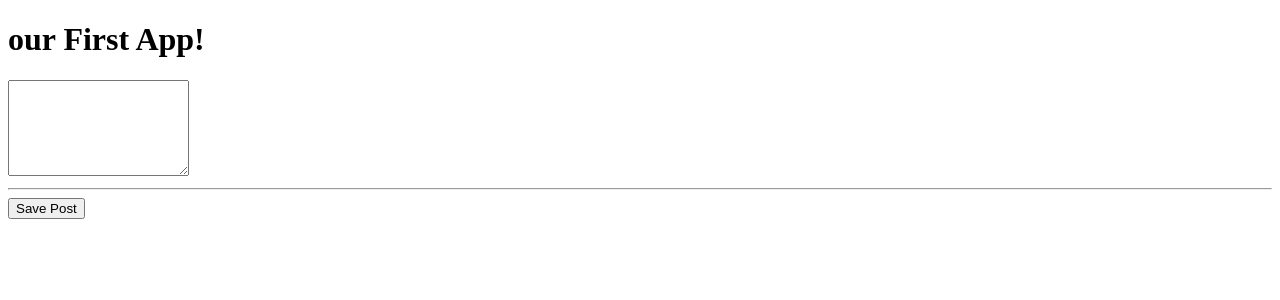
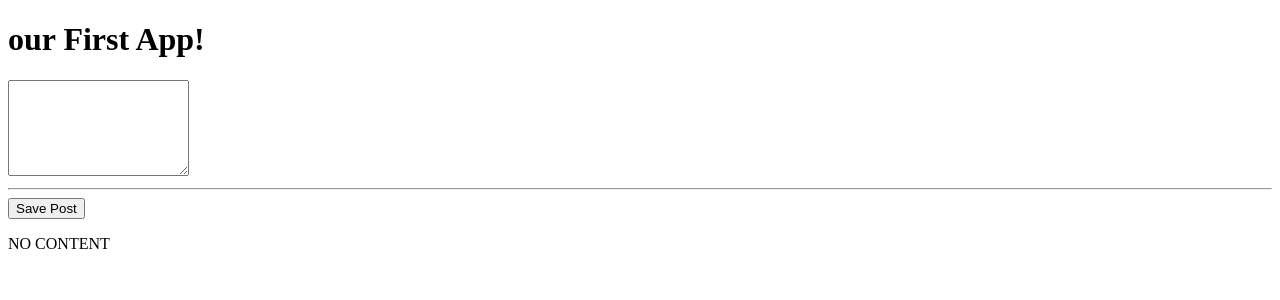
Before and after one commit to mohamedelraghy/Twitty, an Angular app: page / in a window 1280 px wide. Shown: the top 300 px of the page. Built offline with nearby package versions, Linux system fonts and the light colour scheme.

Commit message:
in & out from user

```diff
--- a/src/app/app.module.ts
+++ b/src/app/app.module.ts
@@ -1,5 +1,6 @@
 import { NgModule } from '@angular/core';
 import { BrowserModule } from '@angular/platform-browser';
+import { FormsModule } from '@angular/forms';
 
 import { AppRoutingModule } from './app-routing.module';
 import { AppComponent } from './app.component';
@@ -12,7 +13,8 @@
   ],
   imports: [
     BrowserModule,
-    AppRoutingModule
+    AppRoutingModule,
+    FormsModule
   ],
   providers: [],
   bootstrap: [AppComponent]
--- a/src/app/posts/create-post/create-post.component.html
+++ b/src/app/posts/create-post/create-post.component.html
@@ -1,3 +1,4 @@
-<textarea  rows="6"></textarea>
+<textarea  rows="6" [(ngModel)]="enteredValue" ></textarea>
 <hr>
-<button (click)="onAddPost" >Save Post</button>
+<button (click)="onAddPost()" >Save Post</button>
+<p> {{ newPost }}</p>
--- a/src/app/posts/create-post/create-post.component.ts
+++ b/src/app/posts/create-post/create-post.component.ts
@@ -7,7 +7,11 @@
 })
 
 export class CreatePostComponent {
+  enteredValue = ''
+  newPost = 'NO CONTENT'
+
   onAddPost(){
-    alert('post Added!')
+
+    this.newPost = this.enteredValue;
   }
 }
```
